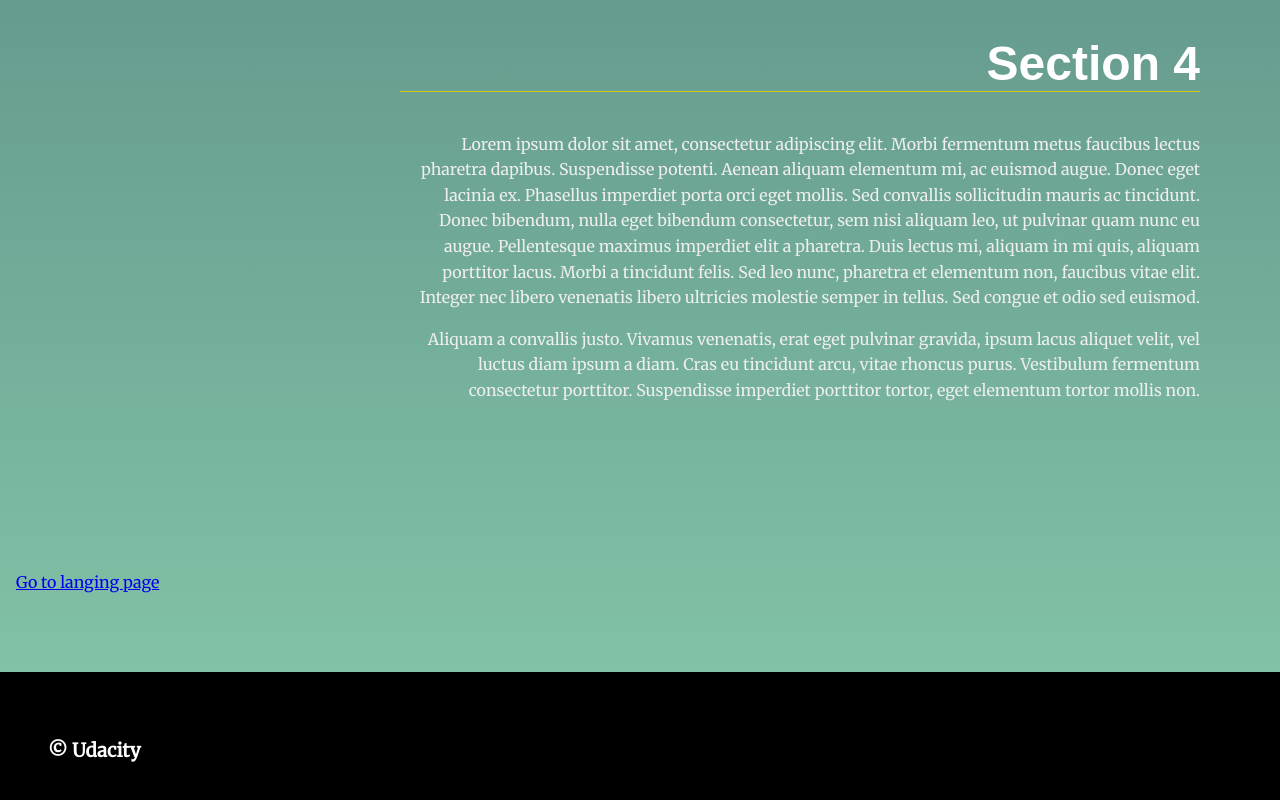
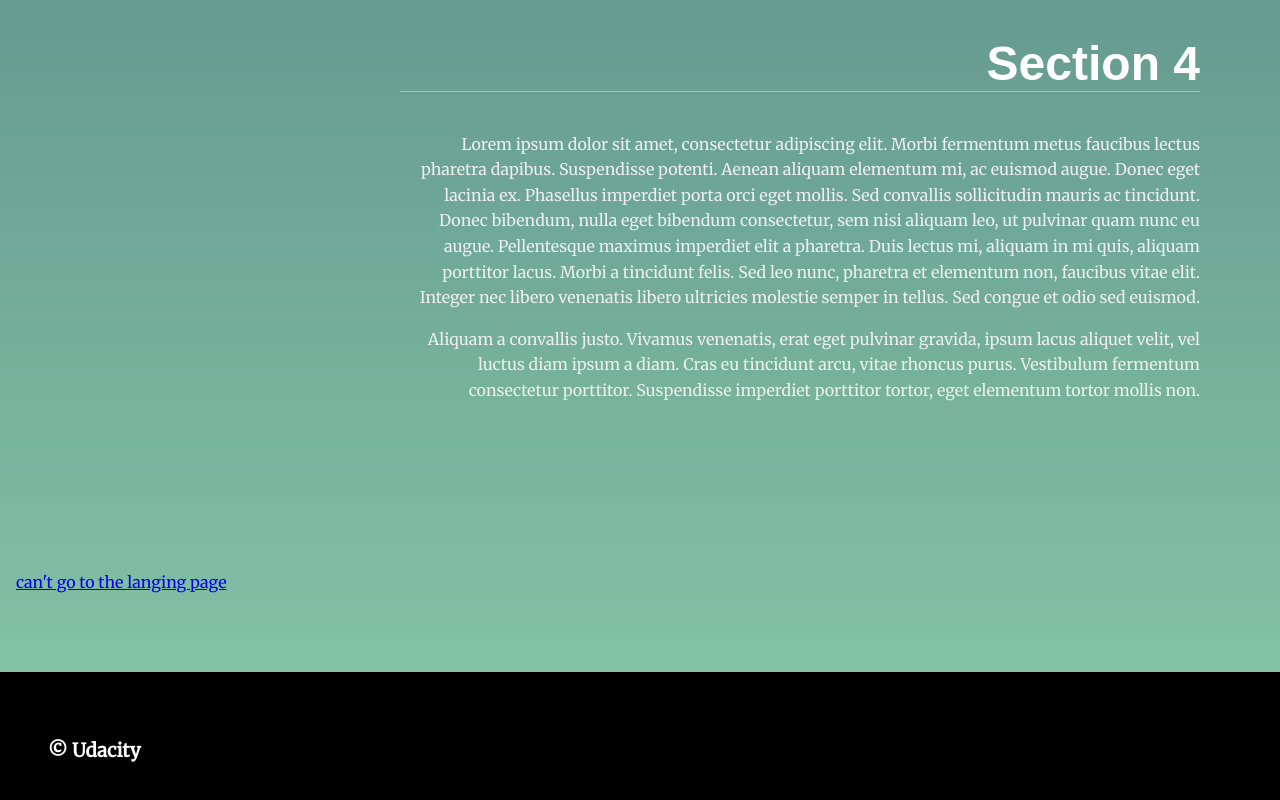
Before and after one commit to AbdelazizSoliman/landingPage, a plain HTML site: page index.html in a window 1280 px wide. Shown: the part 2459-3259 px from the top of the page. Drawn offline with Linux system fonts and the light colour scheme.

Commit message:
Update index.html

```diff
--- a/index.html
+++ b/index.html
@@ -60,7 +60,7 @@
     </section>
     <div>
       <!--default event if need to stop for example-->
-    <a id="myAnchor" href="https://abdelazizsoliman.github.io/landingPage/">Go to langing page</a>
+    <a id="myAnchor" href="https://abdelazizsoliman.github.io/landingPage/">can't go to the langing page</a>
     </div>
   </main>
 
```
